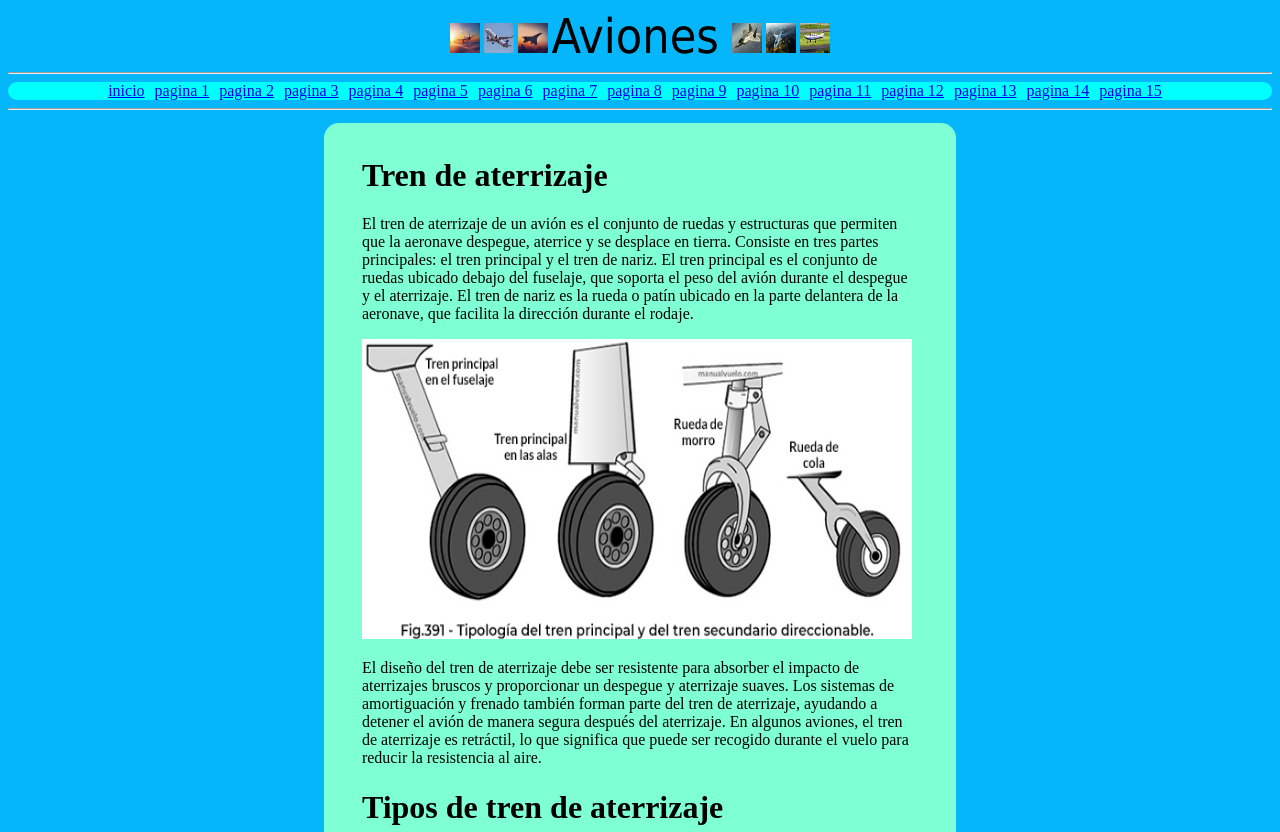
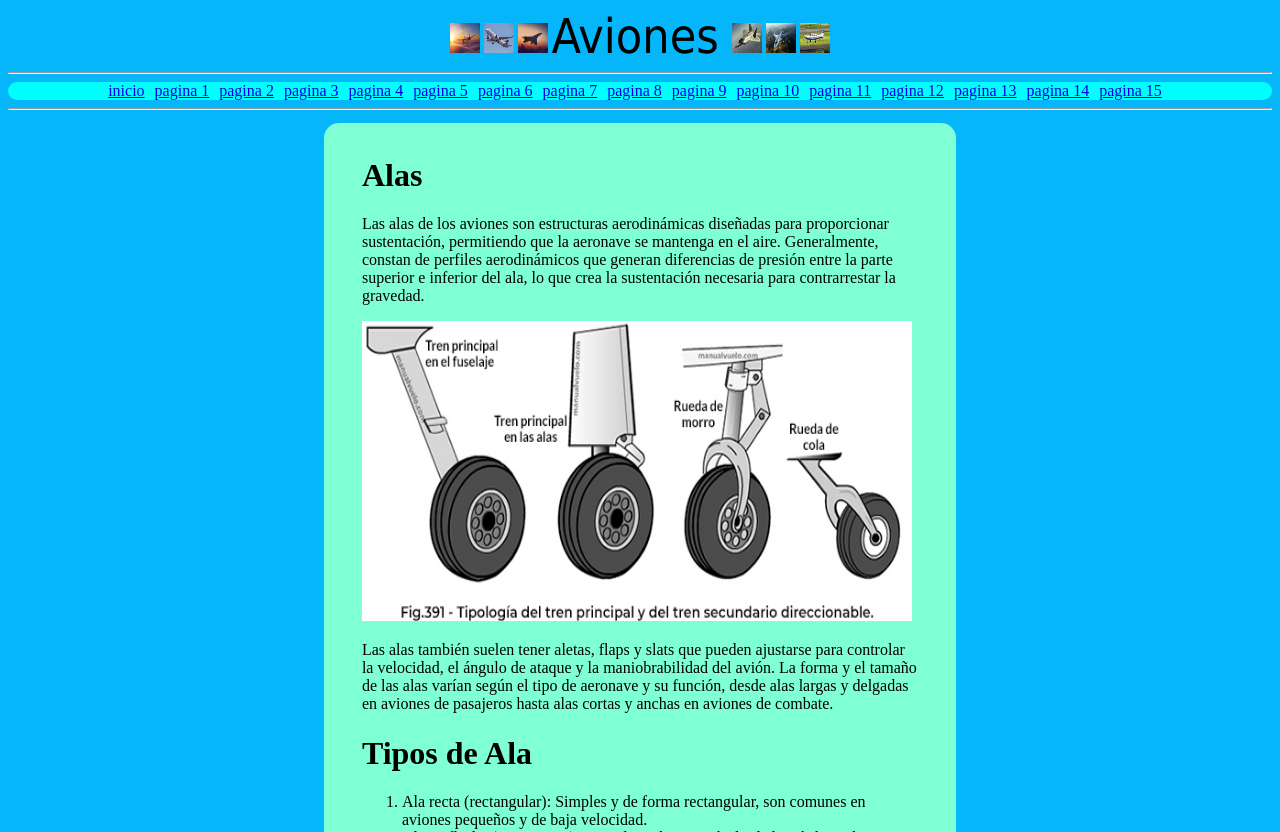
Before and after one commit to DavidValencia34/aviones, a plain HTML site: page pagina9.html in a window 1280 px wide. Shown: the top 832 px of the page. Drawn offline with Linux system fonts and the light colour scheme.

Commit message:
Update pagina9.html

```diff
--- a/pagina9.html
+++ b/pagina9.html
@@ -66,23 +66,15 @@
 
 
     <div style="background-color: aquamarine; margin: 1% 25%; padding: 1% 3%; border-radius: 15px;">
-        <h1>Tren de aterrizaje</h1>
+        <h1>Alas</h1>
         <p>
-            El tren de aterrizaje de un avión es el conjunto de ruedas y estructuras que permiten que la aeronave
-            despegue, aterrice y se desplace en tierra. Consiste en tres partes principales: el tren principal y el tren
-            de nariz. El tren principal es el conjunto de ruedas ubicado debajo del fuselaje, que soporta el peso del
-            avión durante el despegue y el aterrizaje. El tren de nariz es la rueda o patín ubicado en la parte
-            delantera de la aeronave, que facilita la dirección durante el rodaje.
+            Las alas de los aviones son estructuras aerodinámicas diseñadas para proporcionar sustentación, permitiendo que la aeronave se mantenga en el aire. Generalmente, constan de perfiles aerodinámicos que generan diferencias de presión entre la parte superior e inferior del ala, lo que crea la sustentación necesaria para contrarrestar la gravedad.
         </p>
         <img src="imagenes/trenaterrizaje.jpg" width="550" height="300">
         <p>
-            El diseño del tren de aterrizaje debe ser resistente para absorber el impacto de aterrizajes bruscos y
-            proporcionar un despegue y aterrizaje suaves. Los sistemas de amortiguación y frenado también forman parte
-            del tren de aterrizaje, ayudando a detener el avión de manera segura después del aterrizaje. En algunos
-            aviones, el tren de aterrizaje es retráctil, lo que significa que puede ser recogido durante el vuelo para
-            reducir la resistencia al aire.
+           Las alas también suelen tener aletas, flaps y slats que pueden ajustarse para controlar la velocidad, el ángulo de ataque y la maniobrabilidad del avión. La forma y el tamaño de las alas varían según el tipo de aeronave y su función, desde alas largas y delgadas en aviones de pasajeros hasta alas cortas y anchas en aviones de combate.
         </p>
-        <h1> Tipos de tren de aterrizaje</h1>
+        <h1> Tipos de Ala</h1>
         <ol>
             <li>
                 Ala recta (rectangular): Simples y de forma rectangular, son comunes en aviones pequeños y de baja
```
